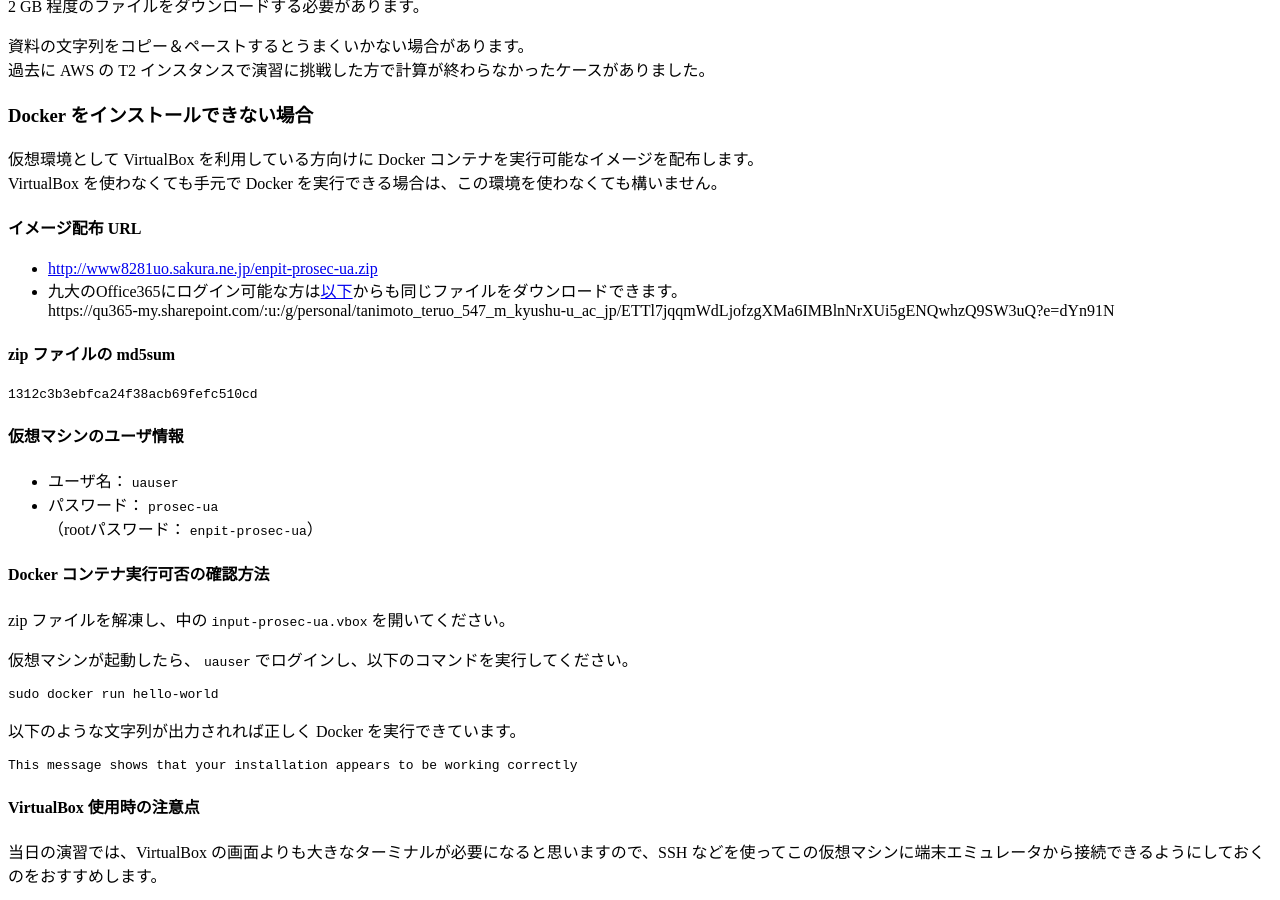
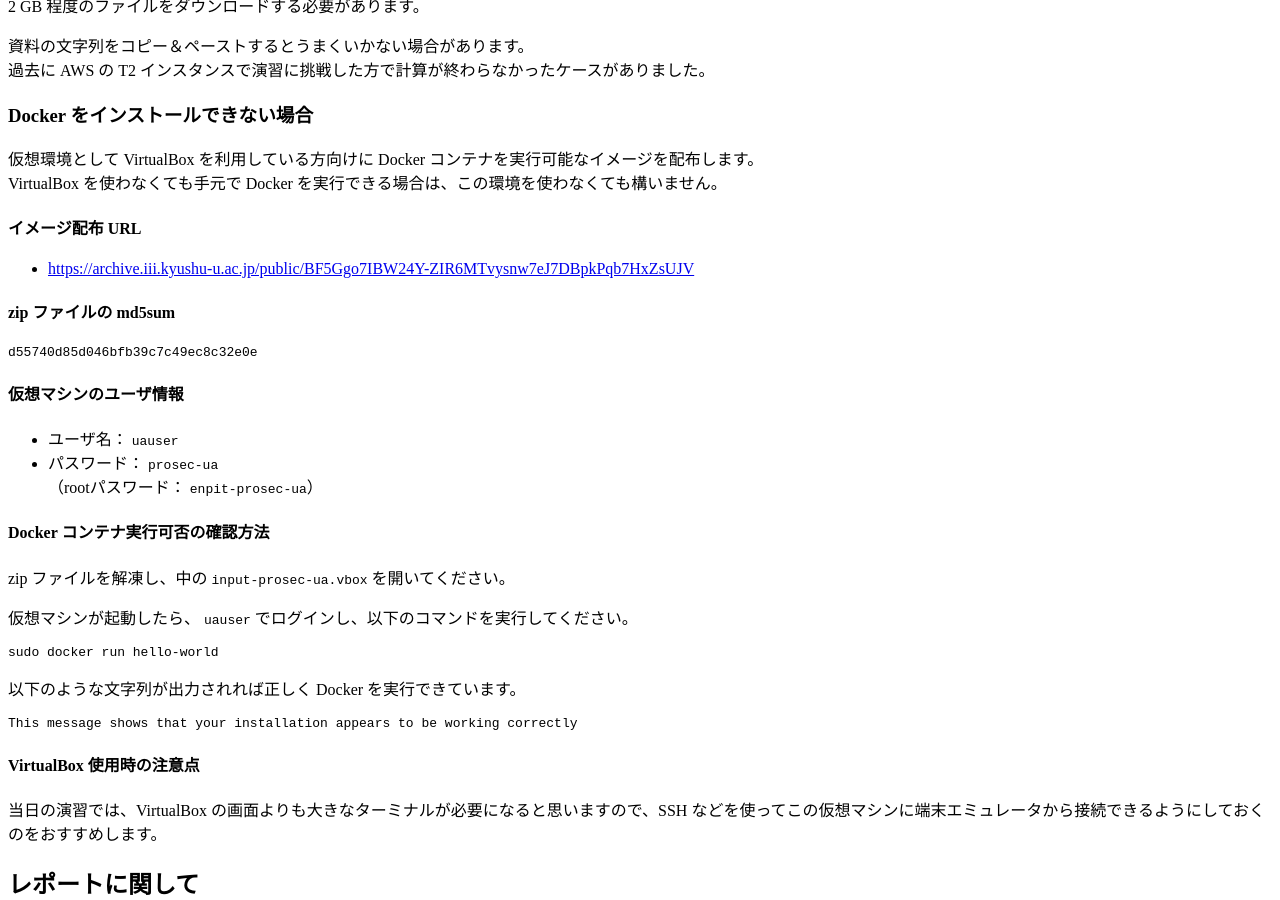
Before and after one commit to teruo41/teruo41.github.io, a Jekyll site: the page built from lectures/enpit-prosec-uarch2024.md, in a window 1280 px wide and 900 px high, scrolled down 754 px. Built offline with Jekyll 4.4.1, drawn with Linux system fonts in a browser that asks for light colours.

Commit message:
Update enpit-prosec-uarch2024.md

````diff
--- a/lectures/enpit-prosec-uarch2024.md
+++ b/lectures/enpit-prosec-uarch2024.md
@@ -51,13 +51,11 @@ Docker for Windows をお使いの場合、資料中の docker コマンドの
 VirtualBox を使わなくても手元で Docker を実行できる場合は、この環境を使わなくても構いません。
 
 #### イメージ配布 URL
-- [http://www8281uo.sakura.ne.jp/enpit-prosec-ua.zip](http://www8281uo.sakura.ne.jp/enpit-prosec-ua.zip)
-- 九大のOffice365にログイン可能な方は[以下](https://qu365-my.sharepoint.com/:u:/g/personal/tanimoto_teruo_547_m_kyushu-u_ac_jp/ETTl7jqqmWdLjofzgXMa6IMBlnNrXUi5gENQwhzQ9SW3uQ?e=dYn91N)からも同じファイルをダウンロードできます。
-  https://qu365-my.sharepoint.com/:u:/g/personal/tanimoto_teruo_547_m_kyushu-u_ac_jp/ETTl7jqqmWdLjofzgXMa6IMBlnNrXUi5gENQwhzQ9SW3uQ?e=dYn91N
+- [https://archive.iii.kyushu-u.ac.jp/public/BF5Ggo7IBW24Y-ZIR6MTvysnw7eJ7DBpkPqb7HxZsUJV](https://archive.iii.kyushu-u.ac.jp/public/BF5Ggo7IBW24Y-ZIR6MTvysnw7eJ7DBpkPqb7HxZsUJV)
 
 #### zip ファイルの md5sum
 ```
-1312c3b3ebfca24f38acb69fefc510cd
+d55740d85d046bfb39c7c49ec8c32e0e
 ```
 
 #### 仮想マシンのユーザ情報
````
